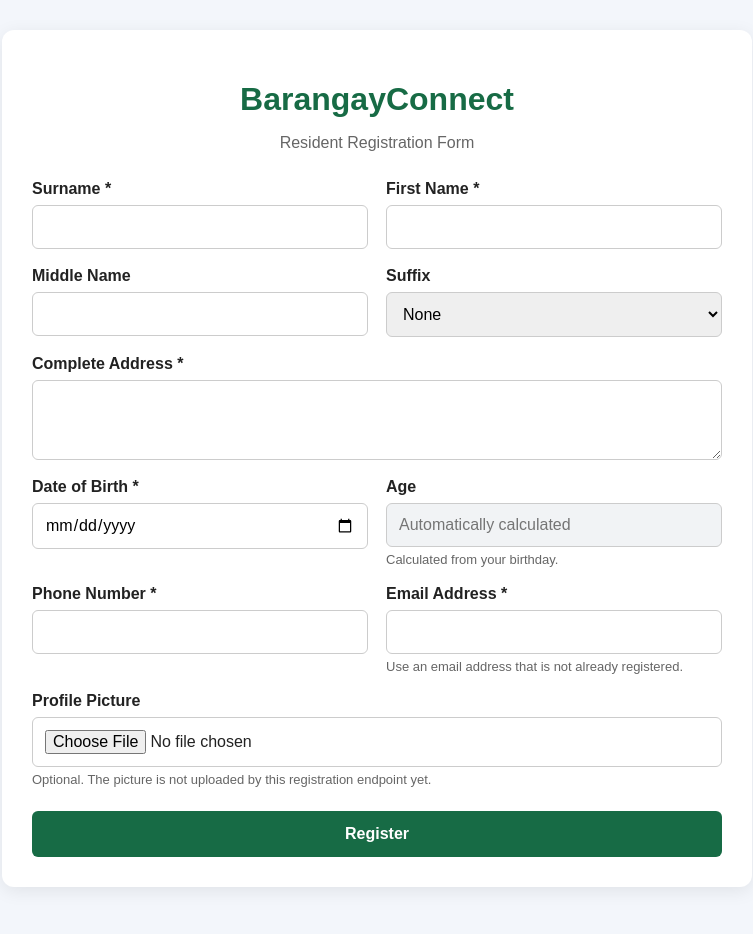
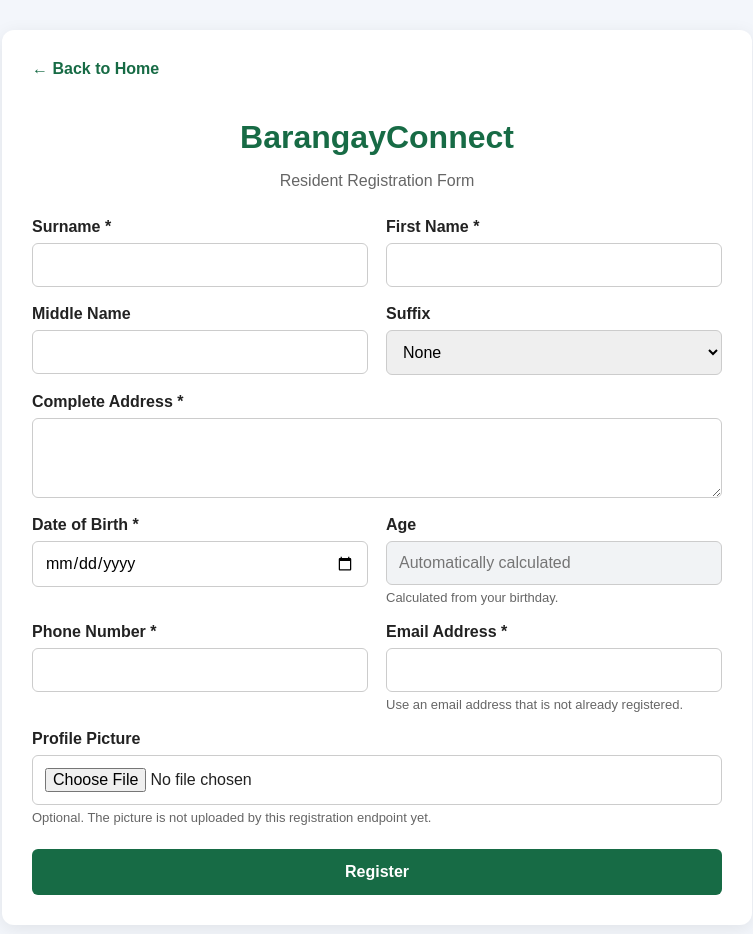
Before and after one commit to johngorres666/BarangayConnect, a website: page public/register.html in a window 1280 px wide. Shown: the whole page, without its empty margins (263-1016 px from the left). Drawn offline with Linux system fonts and the light colour scheme.

Commit message:
Add Back to Home button to registration page

```diff
--- a/public/register.html
+++ b/public/register.html
@@ -27,6 +27,18 @@
             border-radius: 12px;
             box-shadow: 0 4px 18px rgba(0, 0, 0, 0.08);
         }
+
+        .back-home {
+    display: inline-block;
+    margin-bottom: 20px;
+    color: #176b45;
+    text-decoration: none;
+    font-weight: bold;
+}
+
+.back-home:hover {
+    text-decoration: underline;
+}
 
         h1 {
             text-align: center;
@@ -147,8 +159,13 @@
 
 <body>
     <main class="container">
-        <h1>BarangayConnect</h1>
-        <p class="subtitle">Resident Registration Form</p>
+
+    <a href="index.html" class="back-home">
+        ← Back to Home
+    </a>
+
+    <h1>BarangayConnect</h1>
+    <p class="subtitle">Resident Registration Form</p>
 
         <form id="registrationForm">
             <div class="form-grid">
```
